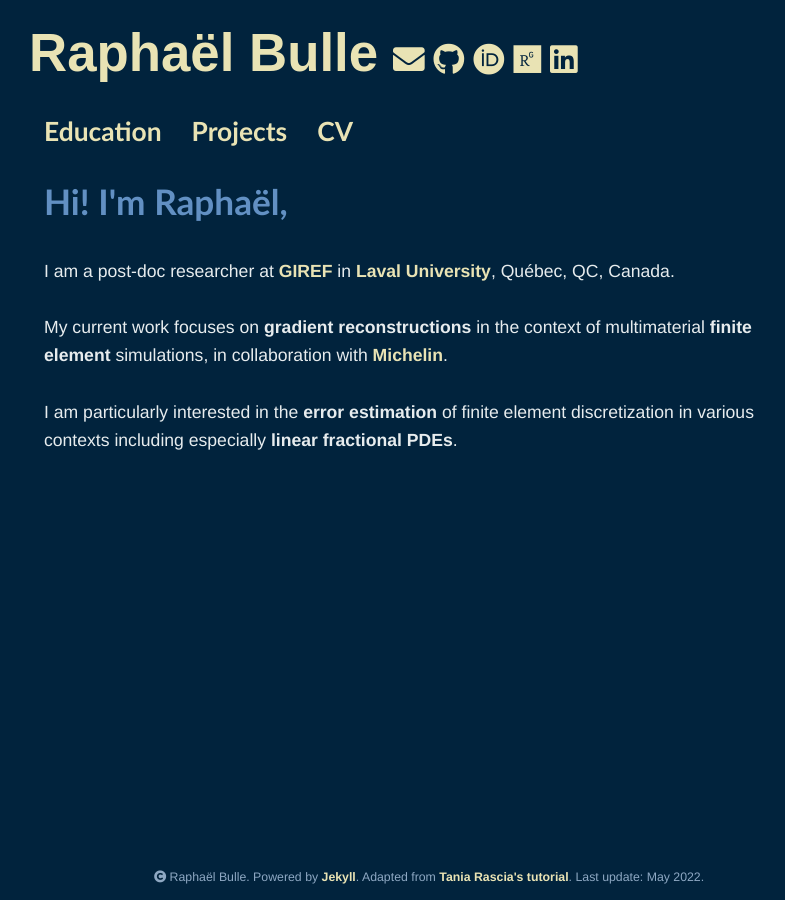
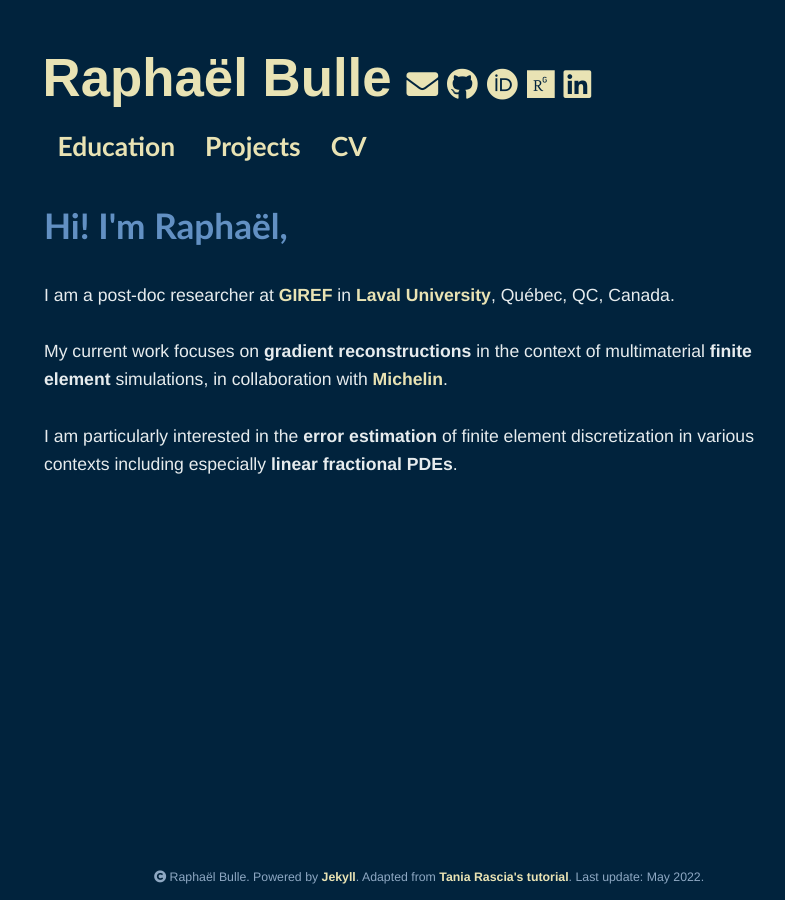
Before and after one commit to rbulle/rbulle.github.io, a Jekyll site: the page built from index.html, in a window 1280 px wide. Shown: the whole page, without its empty margins (211-996 px from the left). Built offline with Jekyll 4.4.1, drawn with Linux system fonts in a browser that asks for light colours.

Commit message:
Fixed width issues, realigned header with body, removed images.

```diff
--- a/_config.yml
+++ b/_config.yml
@@ -22,7 +22,7 @@ title: Raphaël Bulle
 email: "rbulle@tutanota.com"
 baseurl: "" # the subpath of your site, e.g. /blog
 url: "https://rbulle.github.io" # the base hostname & protocol for your site, e.g. http://example.com
-url: "http://localhost:4000"  # used for configuration
+# url: "http://localhost:4000"  # used for configuration
 github_username: rbulle
 
 sass:
--- a/_includes/header.html
+++ b/_includes/header.html
@@ -1,3 +1,10 @@
+<head>
+    <meta charset="utf-8" />
+    <meta http-equiv="x-ua-compatible" content="ie=edge" />
+    <meta name="viewport" content="width=device-width, initial-scale=1" />
+
+    <link rel="stylesheet" href="{{ "/css/main.css" | prepend: site.baseurl }}">
+</head>
 <aside>
     <div class="container">
         <name><a href="{{site.url}}">Raphaël Bulle</a></name>
@@ -39,7 +46,3 @@
         </nav>
     </div>
 </aside>
-
-<header>
-    <h1>{{ site.title }}</h1>
-</header>
--- a/_sass/_layout.scss
+++ b/_sass/_layout.scss
@@ -2,8 +2,7 @@ body
 {
   margin: 0;
   padding: 0;
-  padding-top: 50px;    /* To avoid header covering top of body */
-  padding-bottom: 50px; /* To avoid footer covering bottom of body */
+  padding-bottom: 100px; /* To avoid footer covering bottom of body */
   height: 100%;
   color: $main;
   font-family: $font-style;
@@ -11,6 +10,7 @@ body
   line-height: 1.6;
   -webkit-font-smoothing: antialiased;
   background: $background;
+  min-width: 500px;
 }
 .wrapper
 {
@@ -72,21 +72,24 @@ time
 
 aside
 {
-  position: fixed;
+  /* position: fixed; */
   top: 0;
   left: 0;
+  padding-top: 50px;
   background: $background;
   width: 100%;
-  z-index: 2;
+  padding-left: 27px;
   /* box-shadow: 0px 1px 1px RGBA(4, 25, 54, 0.1); */
   name
   {
+    display: inline-block;
     font-family: $name-style;
     font-size: 3em;
-    line-height: 2em;
+    line-height: 1em;
   }
   contacts
   {
+    display: inline-block; /* To force all contact icons to go on a new line when width too small */
     font-size: 1.8em;
     padding: 10px;
   }
```
Also changed, not shown: images/email.png (deleted), 2 other files.
